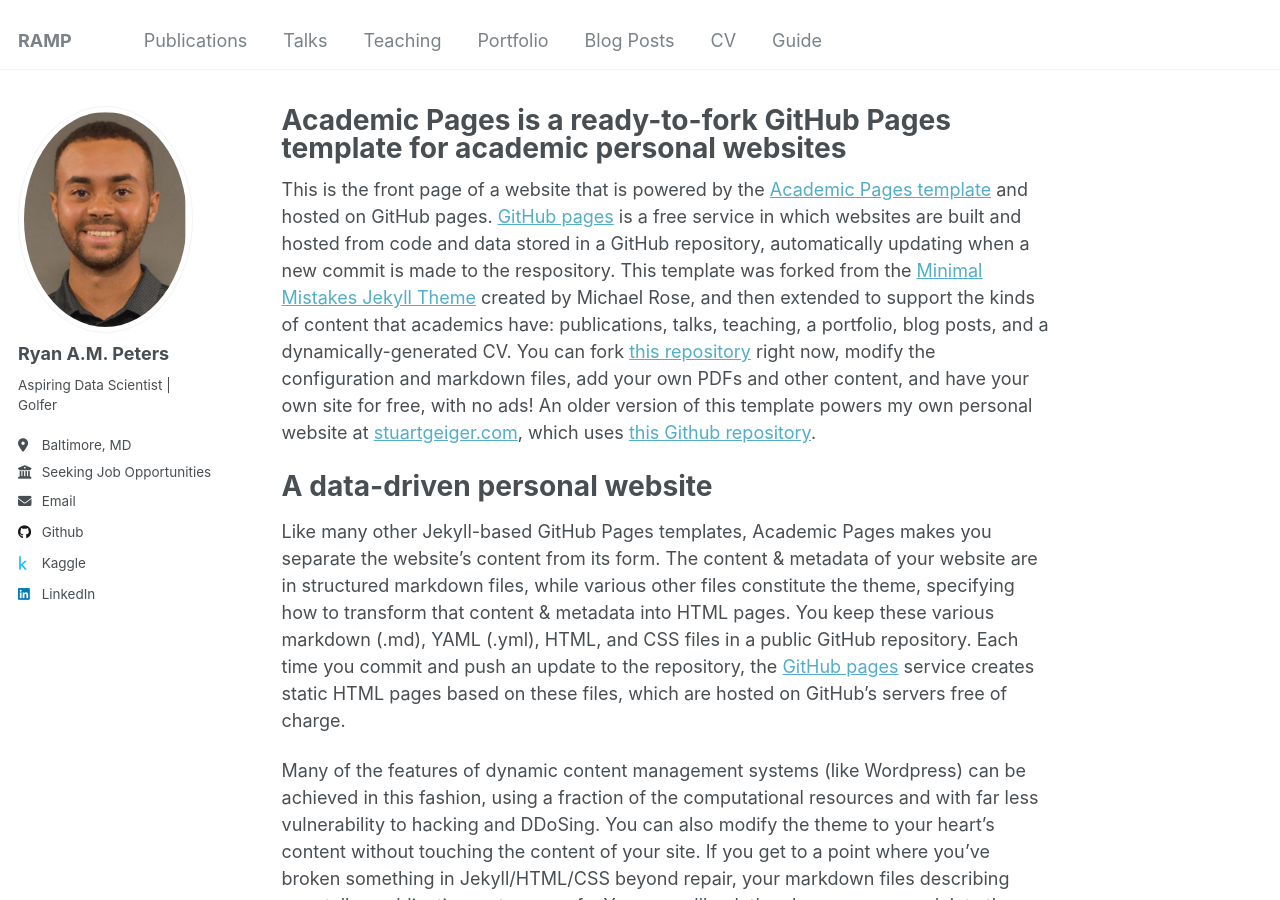
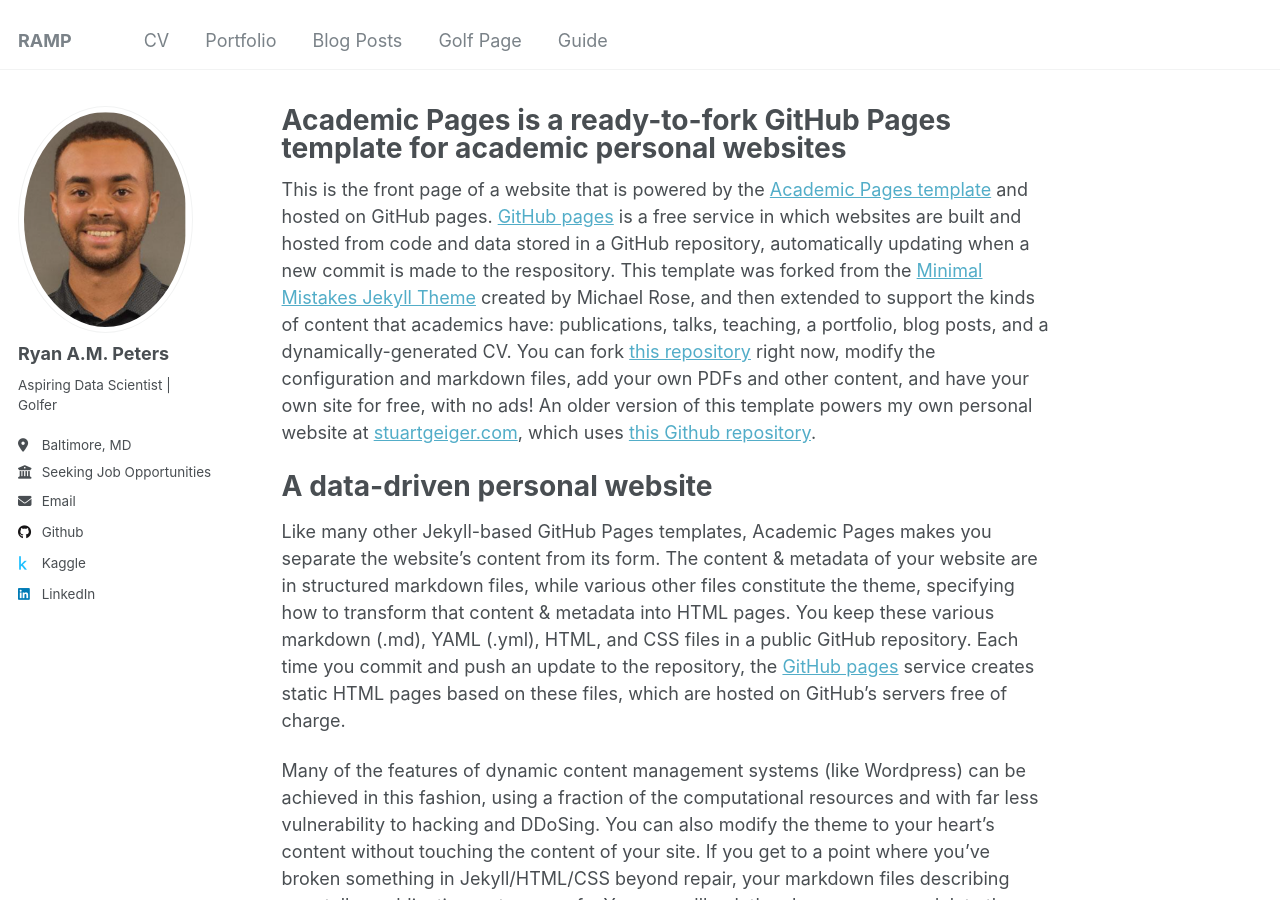
Before and after one commit to Rybus07/Rybus07.github.io, a Jekyll site: the page built from _pages/about.md, in a window 1280 px wide and 900 px high. Built offline with Jekyll 4.4.1, drawn with Linux system fonts in a browser that asks for light colours.

Commit message:
Update navigation.yml

```diff
--- a/_data/navigation.yml
+++ b/_data/navigation.yml
@@ -5,14 +5,8 @@
 # prevent it from being included in the site.
 
 main:
-  - title: "Publications"
-    url: /publications/
-
-  - title: "Talks"
-    url: /talks/
-
-  - title: "Teaching"
-    url: /teaching/
+  - title: "CV"
+    url: /cv/
 
   - title: "Portfolio"
     url: /portfolio/
@@ -20,8 +14,8 @@ main:
   - title: "Blog Posts"
     url: /year-archive/
 
-  - title: "CV"
-    url: /cv/
+  - title: "Golf Page"
+    url: /golf-page/
 
   - title: "Guide"
     url: /markdown/
```
